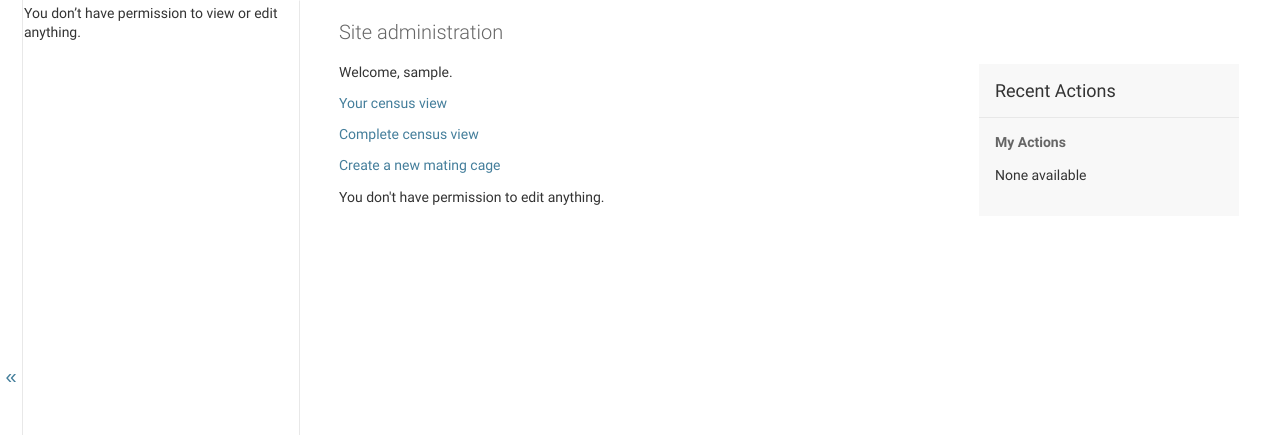
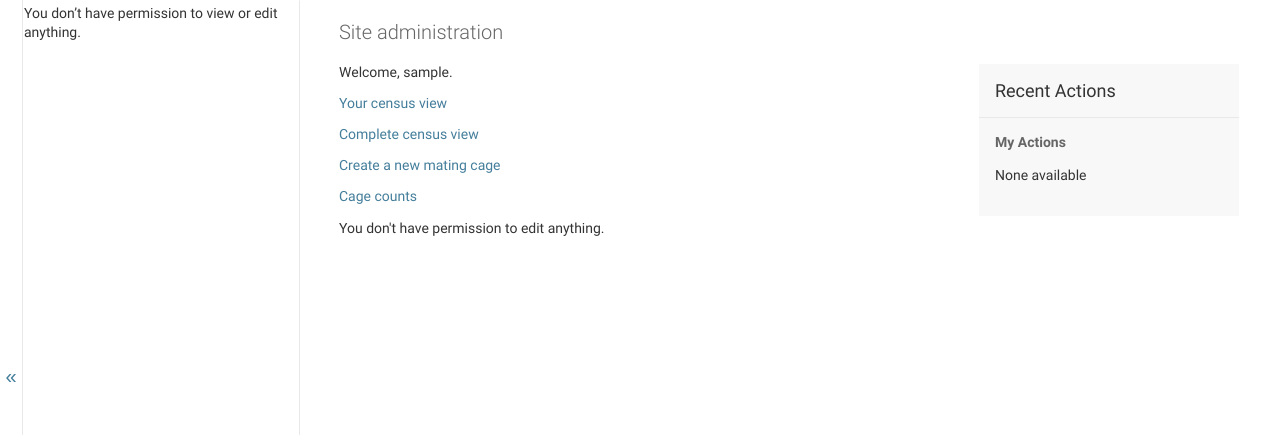
Before and after one commit to Rodgers-PAC-Lab/krill, a Django app: page /admin/ in a window 1280 px wide. Shown: the part 48-483 px from the top of the page. Run offline with Django 3.2, Linux system fonts and the light colour scheme; the visitor is signed in with stand-in values (Sample User, id 1); data comes from the database, SQL or seed files in the repository; data that the repository does not hold is empty; parts of the project's set-up code (start-up, migrations or seed data) failed here and were passed over.

Commit message:
link to cage counts

```diff
--- a/templates/admin/index.html
+++ b/templates/admin/index.html
@@ -15,6 +15,7 @@
   <div style="margin-bottom:15px"><a href="{% url 'colony:index' %}?person={{ user.get_username }}" >Your census view</a></div>
   <div style="margin-bottom:15px"><a href="{% url 'colony:index' %}" >Complete census view</a></div>
   <div style="margin-bottom:15px"><a href="{% url 'colony:new_mating_cage' %}" >Create a new mating cage</a></div>
+  <div style="margin-bottom:15px"><a href="{% url 'colony:summary' %}" >Cage counts</a></div>
 
 {% if app_list %}
     {% for app in app_list %}
```
